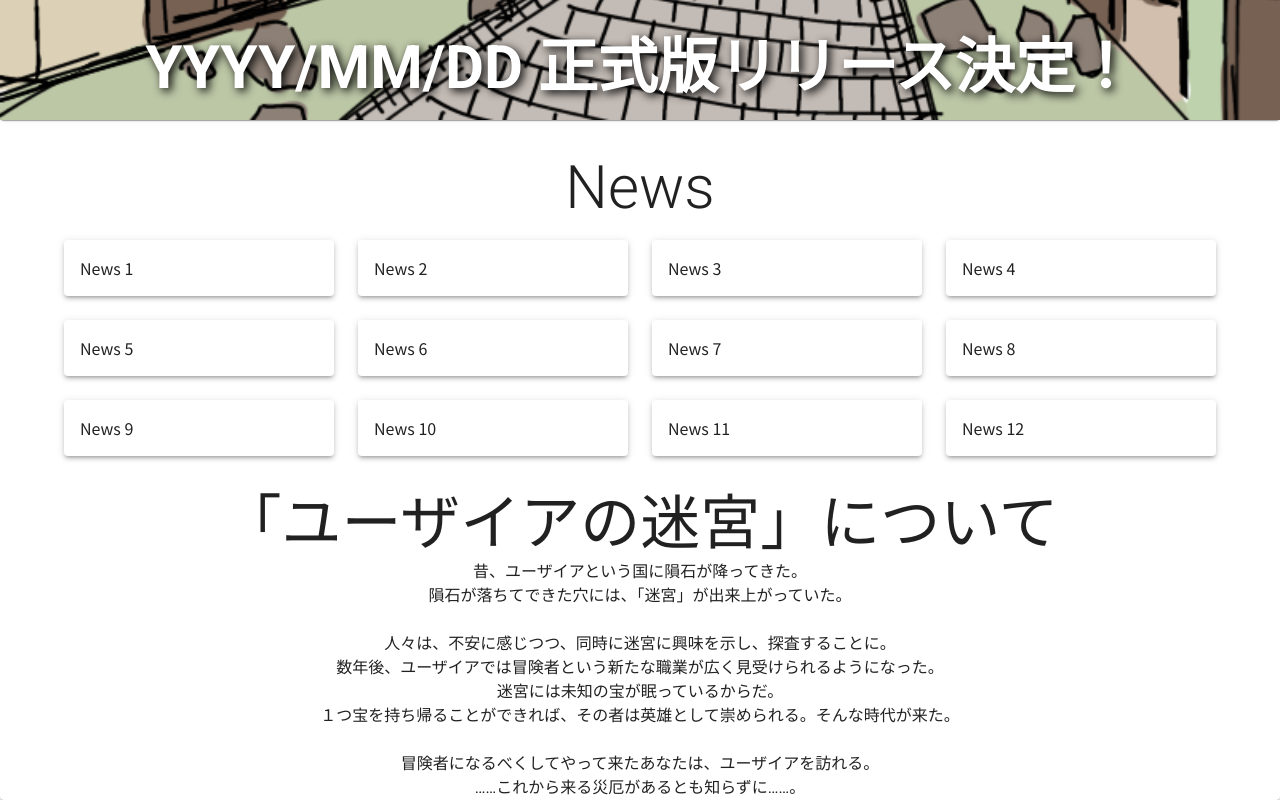
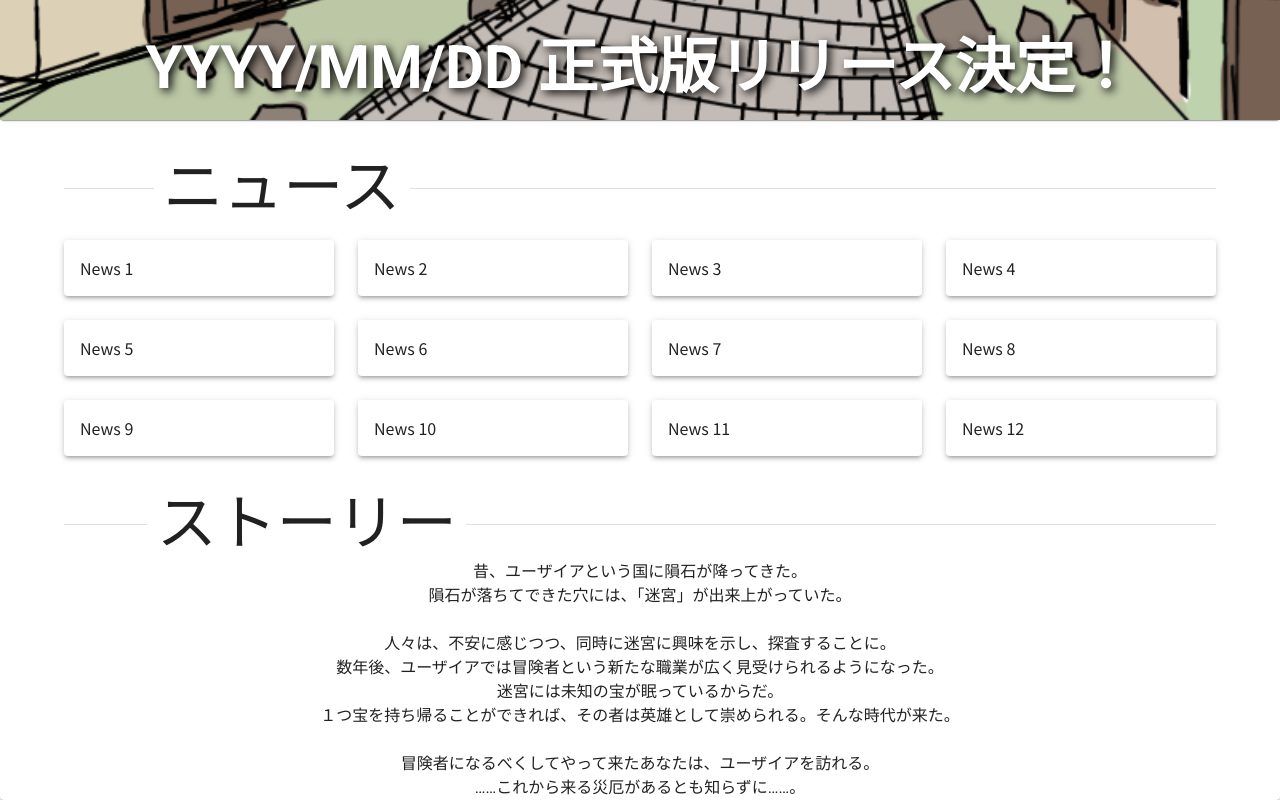
Before and after one commit to UZIA-Dev/uzia-web, a Next.js app: page /the-labyrinth-of-uzia in a window 1280 px wide. Shown: the part 800-1600 px from the top of the page. Built offline with nearby package versions, Linux system fonts and the light colour scheme; what @mui/material-nextjs would draw is missing.

Commit message:
コンテンツのタイトルのDOM変更

```diff
--- a/src/app/the-labyrinth-of-uzia/_components/UziaNews.tsx
+++ b/src/app/the-labyrinth-of-uzia/_components/UziaNews.tsx
@@ -3,13 +3,13 @@
 import React from 'react';
 import Box from '@mui/material/Box';
 import Grid from '@mui/material/Grid2';
-import Typography from '@mui/material/Typography';
+import ContainerTitle from './common/ContainerTitle';
 import NewsItem from './news/NewsItem';
 
 const UziaNews = () => {
   return (
     <Box className="uzui-content-container" sx={{ flexGrow: 1 }}>
-      <Typography variant='h2' className="container-title">News</Typography>
+      <ContainerTitle titleText="ニュース" />
       <Grid container spacing={{ xs: 2, md: 3 }} columns={{ xs: 6, sm: 6, md: 12 }} sx={{ mt: 2 }}>
         {Array.from(Array(12)).map((_, index) => (
           <Grid key={index} size={{ xl: 3, lg: 3, md: 3, sm: 2, xs: 3 }}>
--- a/src/app/the-labyrinth-of-uzia/_components/UziaAbout.tsx
+++ b/src/app/the-labyrinth-of-uzia/_components/UziaStory.tsx
@@ -3,14 +3,15 @@ import React from "react";
 import Box from '@mui/material/Box';
 import Typography from '@mui/material/Typography';
 import Introduction from './about/introduction.json';
+import ContainerTitle from './common/ContainerTitle';
 
-const UziaAbout = () => {
+const UziaStory = () => {
   return (
     <Box className="uzui-content-container" sx={{ flexGrow: 1 }}>
-      <Typography variant='h2' className="container-title">「ユーザイアの迷宮」について</Typography>
+      <ContainerTitle titleText="ストーリー" />
       <Typography variant="body1" sx={{ whiteSpace: "pre-wrap", textAlign: "center" }}>{Introduction.introduction}</Typography>
     </Box>
   );
 }
 
-export default UziaAbout;
+export default UziaStory;
--- /dev/null
+++ b/src/app/the-labyrinth-of-uzia/_components/common/ContainerTitle.tsx
@@ -0,0 +1,19 @@
+import React from "react";
+import Divider from '@mui/material/Divider';
+import Typography from '@mui/material/Typography';
+
+type ContainerTitleProps = {
+  titleText: string;
+}
+
+const ContainerTitle = (props: ContainerTitleProps) => {
+  const { titleText } = props;
+
+  return (
+    <Divider component="div" role="presentation" textAlign="left" aria-hidden="true">
+      <Typography variant='h2' className="container-title">{titleText}</Typography>
+    </Divider>
+  );
+}
+
+export default ContainerTitle;
--- a/src/app/the-labyrinth-of-uzia/page.tsx
+++ b/src/app/the-labyrinth-of-uzia/page.tsx
@@ -5,7 +5,7 @@ import Typography from '@mui/material/Typography';
 import Container from '@mui/material/Container';
 import getImageSrcPath from '../../utils/getImageSrcPath';
 import UziaNews from './_components/UziaNews';
-import UziaAbout from './_components/UziaAbout';
+import UziaStory from './_components/UziaStory';
 
 const UziaPage = () => {
   return (
@@ -17,7 +17,7 @@ const UziaPage = () => {
       </MastHeadImage>
       <Container>
         <UziaNews />
-        <UziaAbout />
+        <UziaStory />
       </Container>
     </Paper>
   );
--- a/src/styles/_variables.scss
+++ b/src/styles/_variables.scss
@@ -4,7 +4,6 @@ $container-title-font-size: 46;
 
 @mixin container-title {
   font-size: $container-title-font-size;
-  font-weight: 700;
-  text-align: center;
-  margin-bottom: 2rem;
+  font-weight: 400;
+  text-align: left;
 }
```
